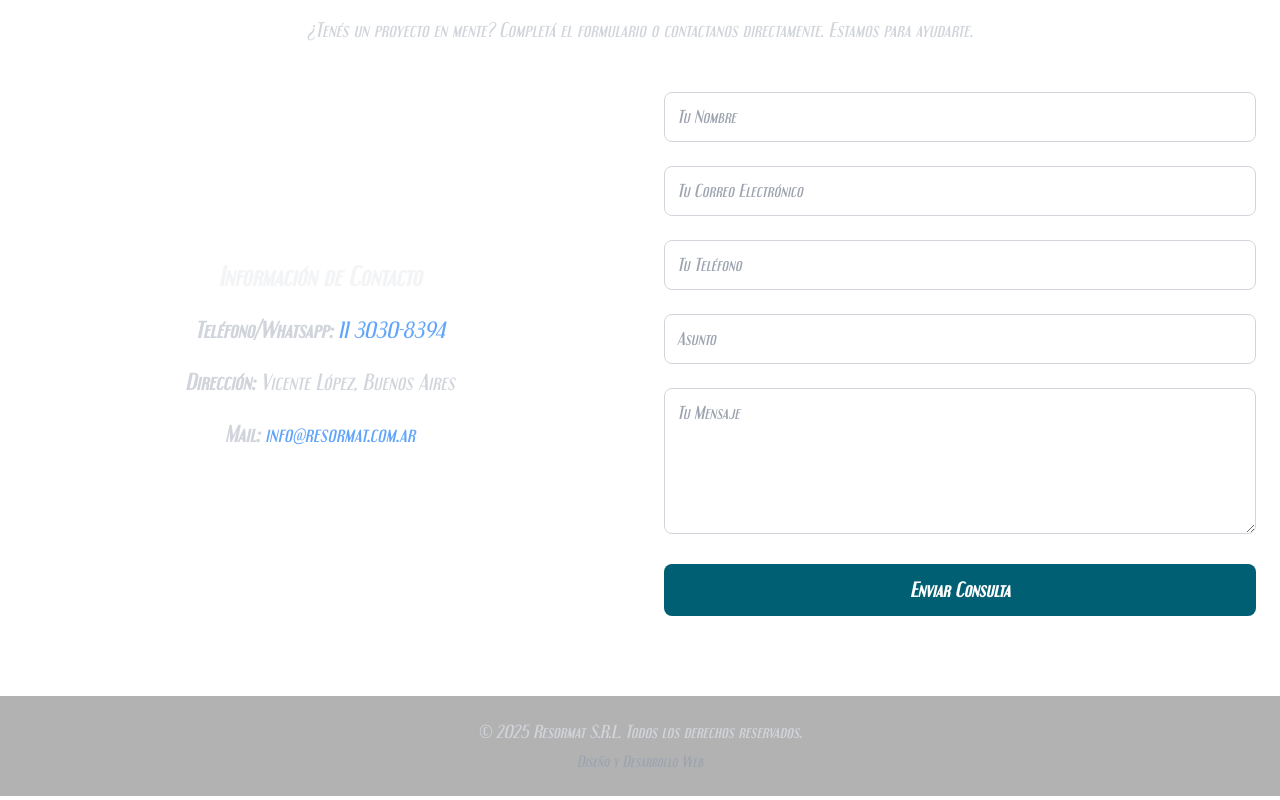
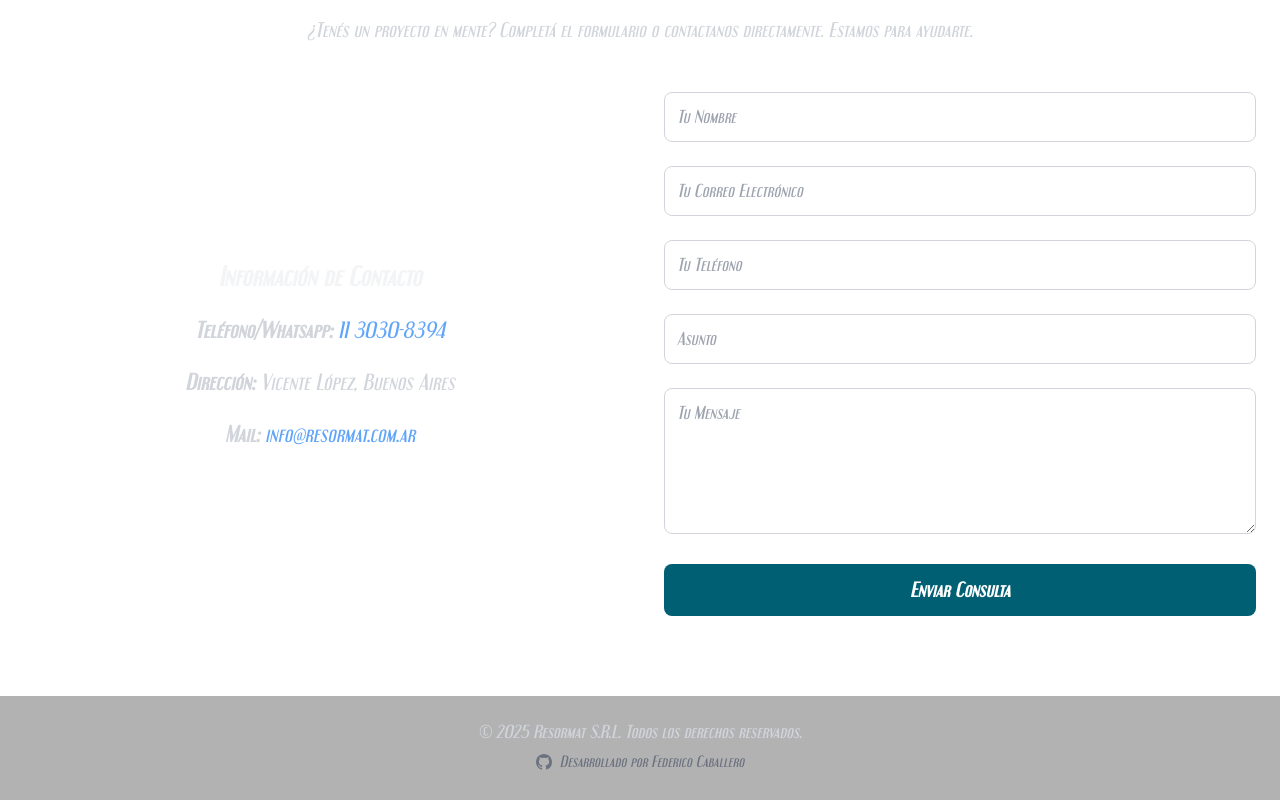
Before and after one commit to fede-caballero/resormat-web, a React (Vite) app: page / in a window 1280 px wide. Shown: the part 2148-2948 px from the top of the page. Built offline with nearby package versions, Linux system fonts and the light colour scheme.

Commit message:
Se agrega firma y repo

```diff
--- a/src/components/ContactoFooter.jsx
+++ b/src/components/ContactoFooter.jsx
@@ -62,7 +62,15 @@
       <footer className="bg-black/30 text-gray-300 py-6">
         <div className="container mx-auto text-center">
           <p>&copy; {new Date().getFullYear()} Resormat S.R.L. Todos los derechos reservados.</p>
-          <p className="text-sm text-gray-400 mt-2">Diseño y Desarrollo Web</p>
+          <a
+            href="https://github.com/fede-caballero"
+            target="_blank"
+            rel="noopener noreferrer"
+            className="inline-flex items-center gap-2 text-sm text-gray-500 hover:text-gray-300 transition-colors duration-300 mt-2"
+          >
+            <svg xmlns="http://www.w3.org/2000/svg" viewBox="0 0 16 16" fill="currentColor" className="w-4 h-4"><path d="M8 0C3.58 0 0 3.58 0 8c0 3.54 2.29 6.53 5.47 7.59.4.07.55-.17.55-.38 0-.19-.01-.82-.01-1.49-2.01.37-2.53-.49-2.69-.94-.09-.23-.48-.94-.82-1.13-.28-.15-.68-.52-.01-.53.63-.01 1.08.58 1.23.82.72 1.21 1.87.87 2.33.66.07-.52.28-.87.51-1.07-1.78-.2-3.64-.89-3.64-3.95 0-.87.31-1.59.82-2.15-.08-.2-.36-1.02.08-2.12 0 0 .67-.21 2.2.82.64-.18 1.32-.27 2-.27.68 0 1.36.09 2 .27 1.53-1.04 2.2-.82 2.2-.82.44 1.1.16 1.92.08 2.12.51.56.82 1.27.82 2.15 0 3.07-1.87 3.75-3.65 3.95.29.25.54.73.54 1.48 0 1.07-.01 1.93-.01 2.2 0 .21.15.46.55.38A8.013 8.013 0 0 0 16 8c0-4.42-3.58-8-8-8z"/></svg>
+            Desarrollado por Federico Caballero
+          </a>
         </div>
       </footer>
     </>
```
